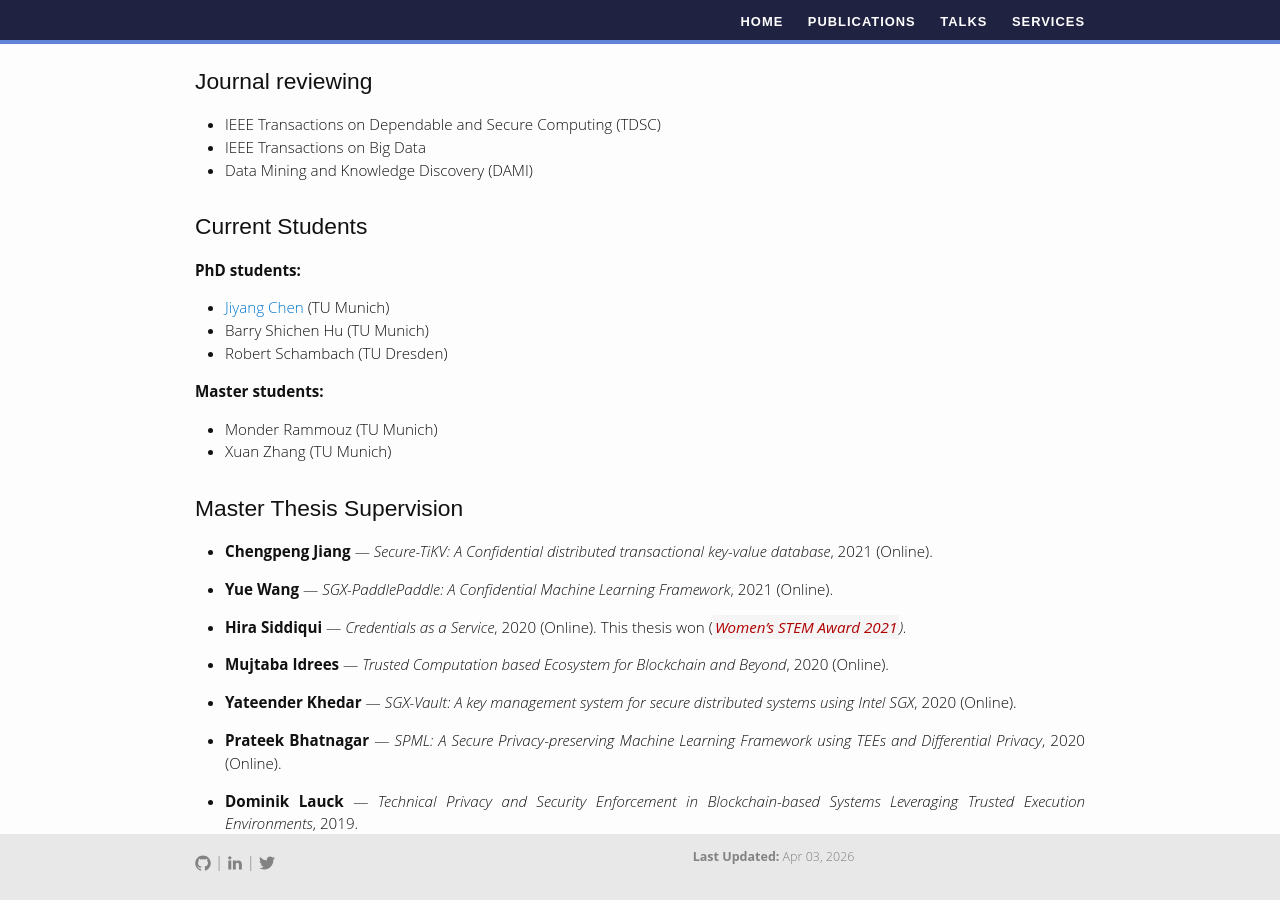
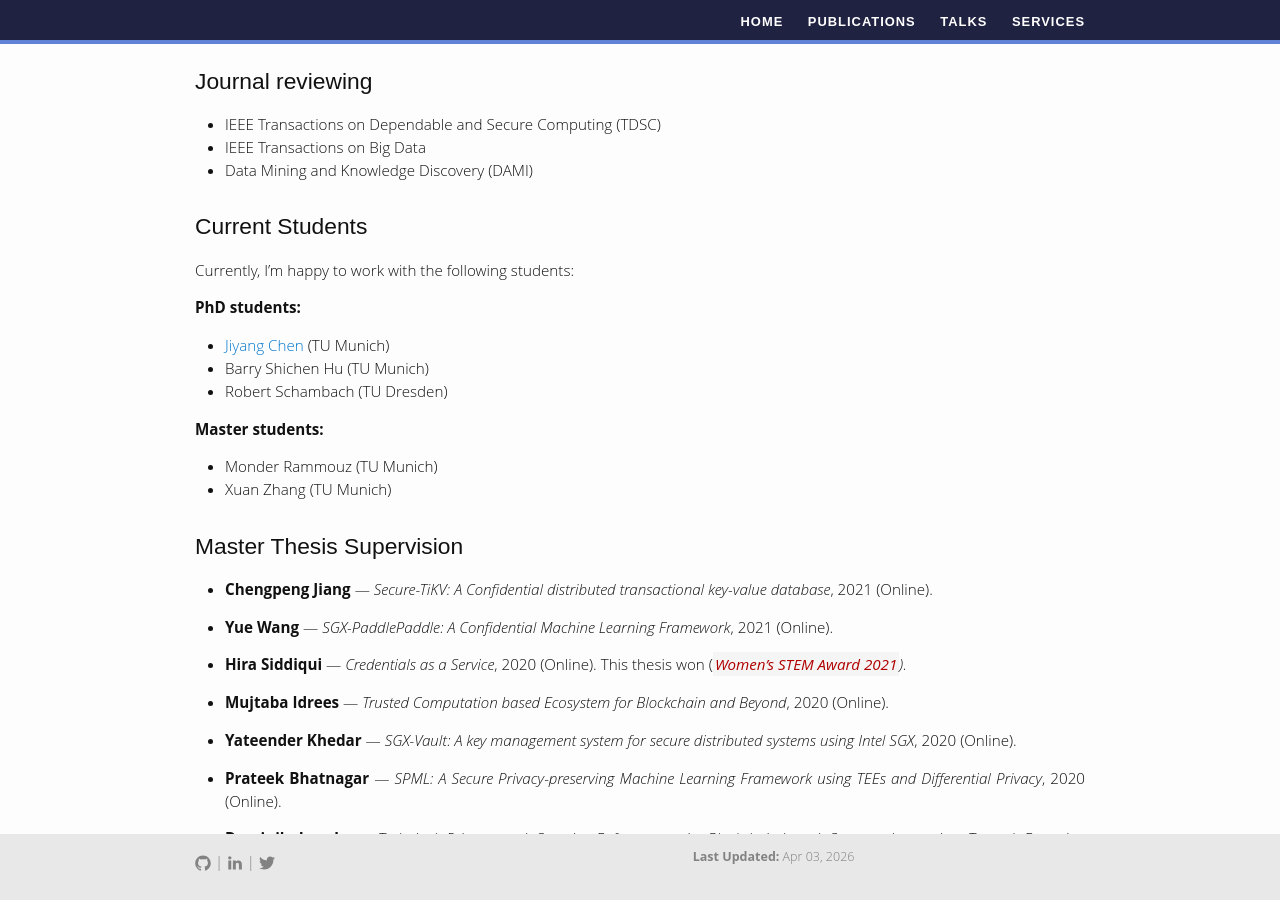
Before and after one commit to doflink/doflink.github.io, a Jekyll site: the page built from services.md, in a window 1280 px wide and 900 px high, scrolled down 524 px. Built offline with Jekyll 4.4.1, drawn with Linux system fonts in a browser that asks for light colours.

Commit message:
update services

```diff
--- a/services.md
+++ b/services.md
@@ -55,6 +55,8 @@ _Traffic Dispersion Graph Based Anomaly Detection_ -->
 <hr style="height:8pt; visibility:hidden;" />
 ## Current Students
 
+Currently, I'm happy to work with the following students:
+
 **PhD students:**
 - <a href="https://chenjiyang.dev/" target="_blank">Jiyang Chen</a> (TU Munich)
 - Barry Shichen Hu (TU Munich)
```
